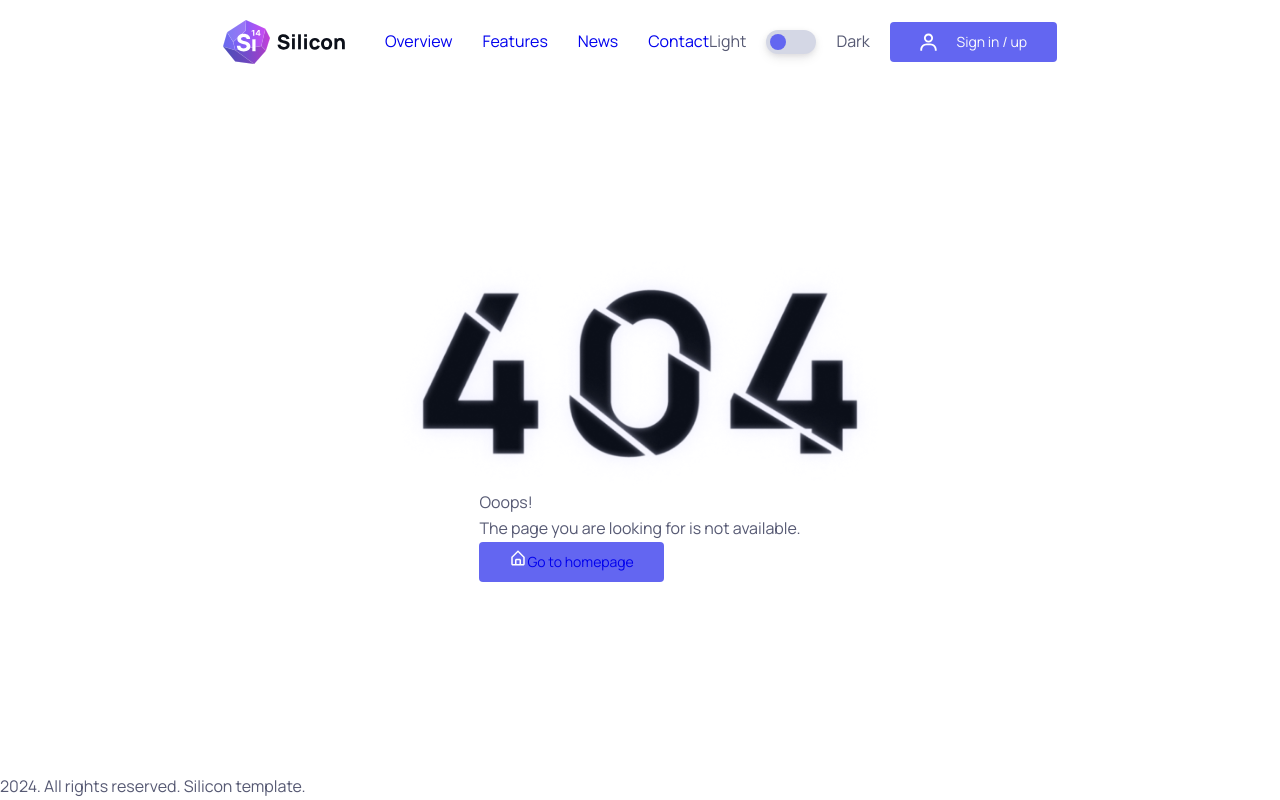
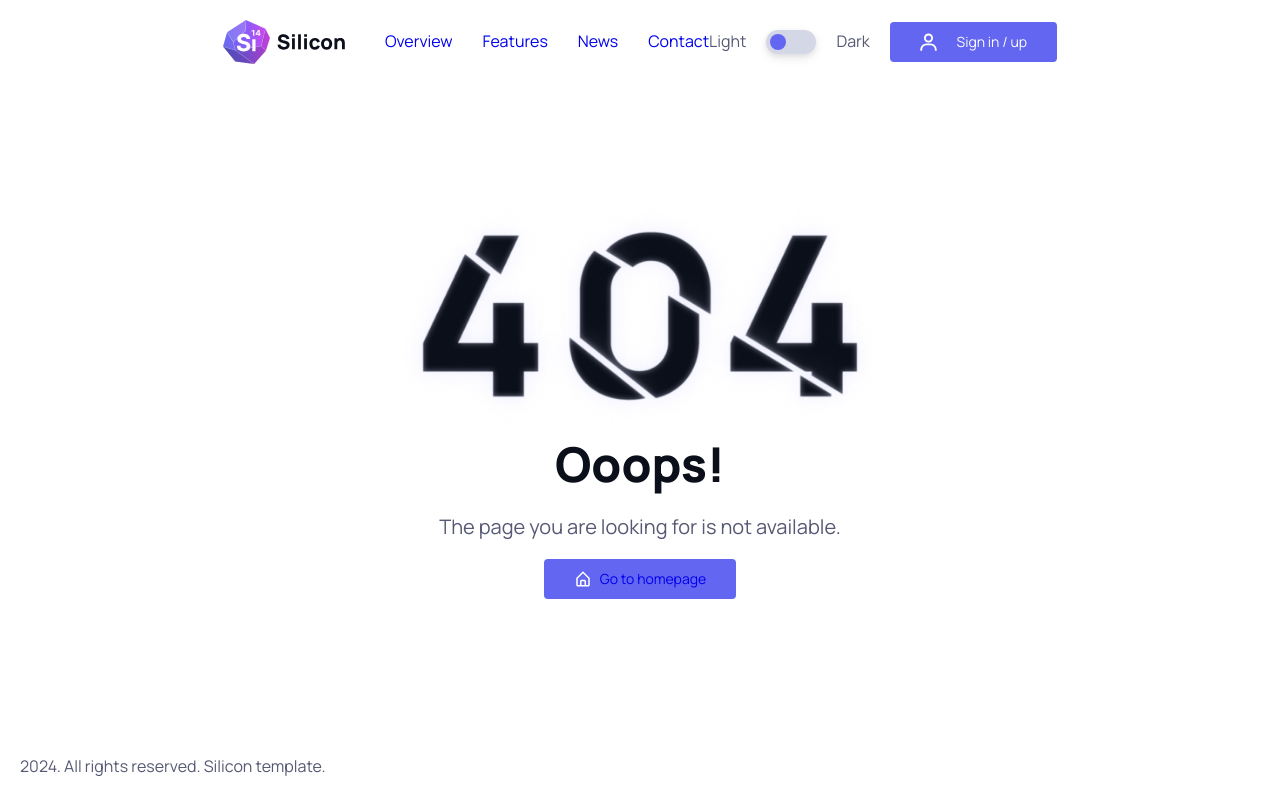
Before and after one commit to KimmoKAhola/Silicon-Kimmo-Ahola, a React (Vite) app: page /error in a window 1280 px wide. Built offline with nearby package versions, Linux system fonts and the light colour scheme.

Commit message:
error content improved

```diff
--- a/src/css/main.css
+++ b/src/css/main.css
@@ -1805,9 +1805,32 @@ input:focus {
   align-items: center;
   justify-content: center;
 }
-.error-container img {
+.error-container #error-404-logo {
   max-width: 500px;
-  width: auto;
+  width: 100%;
+  height: auto;
+}
+.error-container button {
+  justify-content: center;
+}
+.error-container #error-test-bottom {
+  display: flex;
+  flex-direction: column;
+  align-items: center;
+  gap: 16px;
+}
+.error-container #error-test-bottom #error-text {
+  text-align: center;
+  color: #565973;
+}
+.error-container button span a {
+  display: flex;
+  align-items: center;
+  gap: 8px;
+}
+
+#error-footer {
+  padding: 20px;
 }
 
 /*# sourceMappingURL=main.css.map */
--- a/src/css/scss/sections/error/components/_content.scss
+++ b/src/css/scss/sections/error/components/_content.scss
@@ -4,8 +4,38 @@
   align-items: center;
   justify-content: center;
 
-  img{
+  #error-404-logo {
     max-width: 500px;
-    width: auto;
+    width: 100%;
+    height: auto;
+  }
+
+  button {
+    justify-content: center;
+  }
+
+  #error-test-bottom {
+    display: flex;
+    flex-direction: column;
+    align-items: center;
+    gap: 16px;
+    #error-text{
+      text-align: center;
+      color: $gray-700;
+    }
+  }
+
+  button {
+    span {
+      a {
+        display: flex;
+        align-items: center;
+        gap: 8px;
+      }
+    }
   }
 }
+
+#error-footer {
+  padding: 20px;
+}
--- a/src/views/Error.jsx
+++ b/src/views/Error.jsx
@@ -3,7 +3,7 @@ import Navbar from "./sections/global/Navbar.jsx";
 import Content from './sections/error/Content.jsx'
 
 function ErrorFooter() {
-    return <p>2024. All rights reserved. Silicon template.</p>
+    return <p id="error-footer">2024. All rights reserved. Silicon template.</p>
 }
 
 const Error = () => {
--- a/src/views/sections/error/Content.jsx
+++ b/src/views/sections/error/Content.jsx
@@ -7,9 +7,9 @@ const Content = () => {
     return (
         <div className="error-container">
             <img id="error-404-logo" src={Error_BG} alt="TODO"/>
-            <div id="error-test-bottom"><p>Ooops!</p>
-                <p>The page you are looking for is not available.</p>
-                <button className="primary-button">
+            <div id="error-test-bottom"><p className="d5">Ooops!</p>
+                <p id="error-text" className="text-xl">The page you are looking for is not available.</p>
+                <button id="error-button" className="primary-button">
                     <span><Link to="/"><img src={HomeIcon} alt=""/>Go to homepage</Link></span>
                 </button>
 
```
Also changed, not shown: 1 other file (tests, documents, lock files or other folders).
